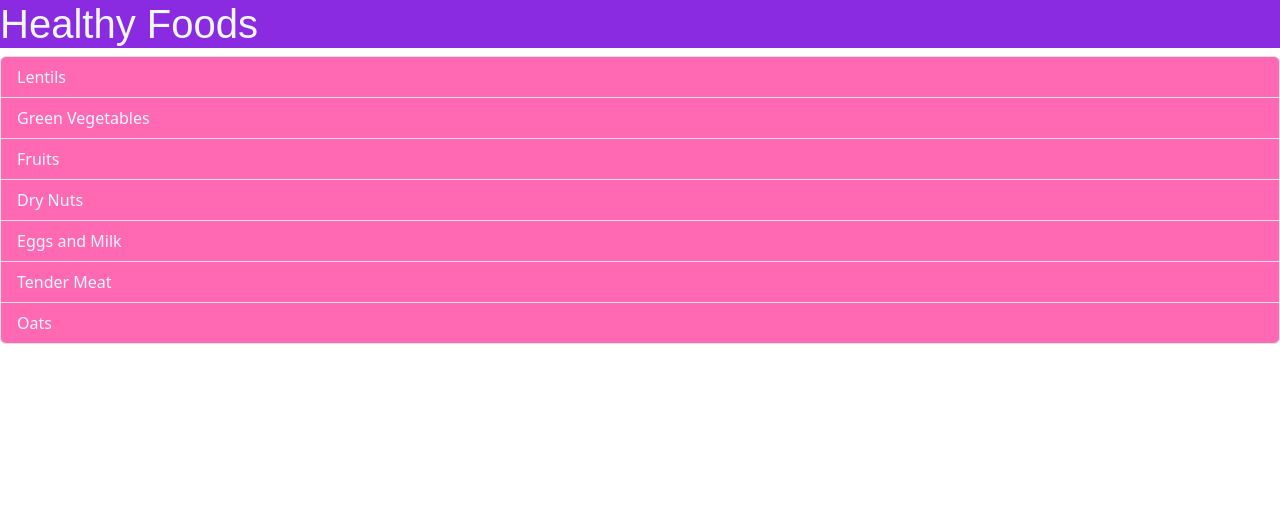
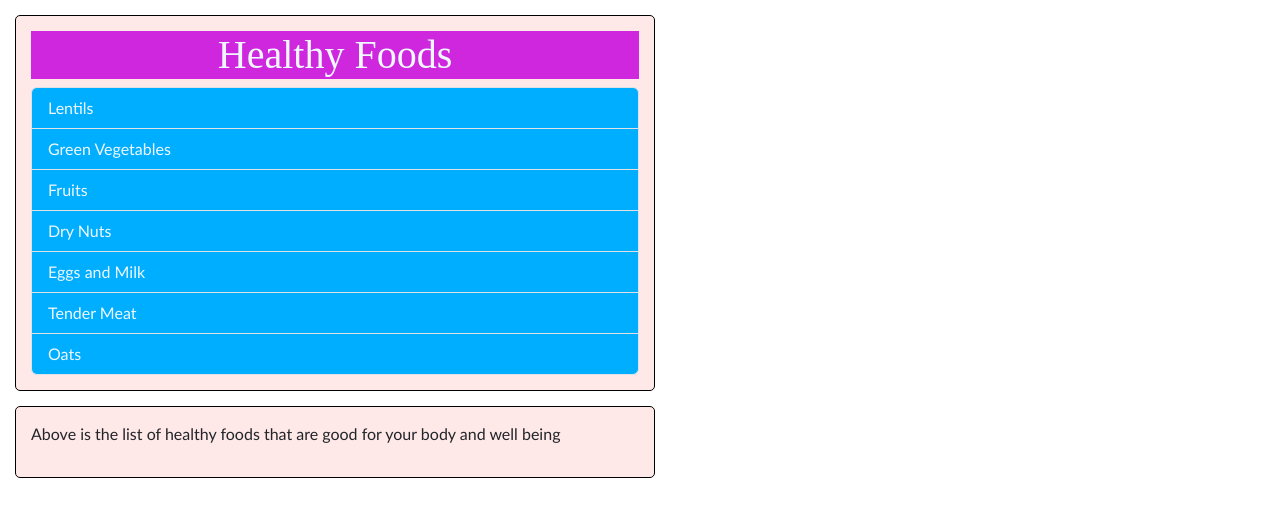
Before and after one commit to RehanDilawar/react-course, a React (Vite) app in the folder 04_Fragments/learning-fragments/: page / in a window 1280 px wide. Shown: the top 516 px of the page. Built offline with nearby package versions, Linux system fonts and the light colour scheme.

Commit message:
Passing Children to a Component

```diff
--- a/04_Fragments/learning-fragments/src/App.css
+++ b/04_Fragments/learning-fragments/src/App.css
@@ -1,7 +1,8 @@
 
 
 .food-heading{
-  background-color: blueviolet;
+  background-color: rgb(206, 39, 221);
   color: aliceblue;
-  font-family: Arial, Helvetica, sans-serif;
+  font-family: 'Times New Roman', Times, serif;
+  text-align: center;
 }
--- a/04_Fragments/learning-fragments/src/App.jsx
+++ b/04_Fragments/learning-fragments/src/App.jsx
@@ -2,6 +2,7 @@ import "bootstrap/dist/css/bootstrap.min.css";
 import "./App.css";
 import FoodItems from "./components/FoodItems";
 import ErrorMessage from "./components/ErrorMessage";
+import Container from "./components/Container";
 function App() {
   // let foodItems=[]
   let foodItems = [
@@ -11,13 +12,19 @@ function App() {
     "Dry Nuts",
     "Eggs and Milk",
     "Tender Meat",
-    "Oats"
+    "Oats",
   ];
   return (
     <>
-      <h1 className="food-heading">Healthy Foods</h1>
-      <ErrorMessage items={foodItems}></ErrorMessage>
-      <FoodItems items={foodItems}></FoodItems>
+      <Container>
+        <h1 className="food-heading">Healthy Foods</h1>
+        <ErrorMessage items={foodItems}></ErrorMessage>
+        <FoodItems items={foodItems}></FoodItems>
+      </Container>
+      <Container>
+        <p>Above is the list of healthy foods that are good for your body and well
+        being</p>
+      </Container>
     </>
   );
 }
--- /dev/null
+++ b/04_Fragments/learning-fragments/src/components/Container.jsx
@@ -0,0 +1,8 @@
+import css from "./Container.module.css"
+const Container = (props) => {
+  return (
+    <div className={css.container}>{props.children}</div>
+  )
+}
+
+export default Container
--- /dev/null
+++ b/04_Fragments/learning-fragments/src/components/Container.module.css
@@ -0,0 +1,12 @@
+.container {
+  font-family:
+    "Trebuchet MS", "Lucida Sans Unicode", "Lucida Grande", "Lucida Sans",
+    Arial, sans-serif;
+  border: 1px solid black;
+  margin: 15px;
+  width: 50%;
+  min-width: 300px;
+  border-radius: 5px;
+  padding: 15px;
+  background-color: rgb(255, 232, 232);
+}
--- a/04_Fragments/learning-fragments/src/components/Item.module.css
+++ b/04_Fragments/learning-fragments/src/components/Item.module.css
@@ -1,5 +1,5 @@
 .kg-item{
-  background-color: hotpink;
+  background-color: rgb(0, 174, 255);
 }
 
 .kg-span{
```
